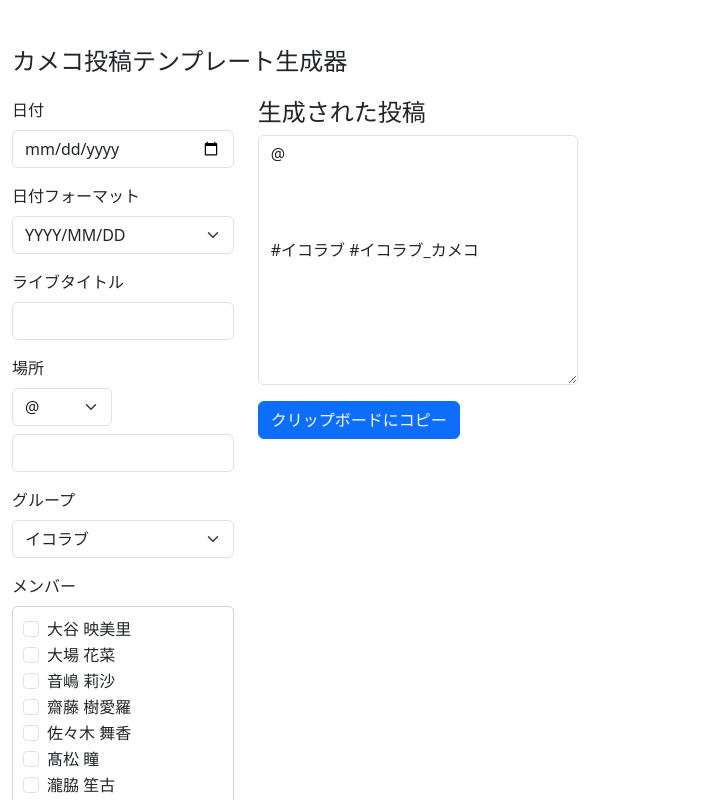
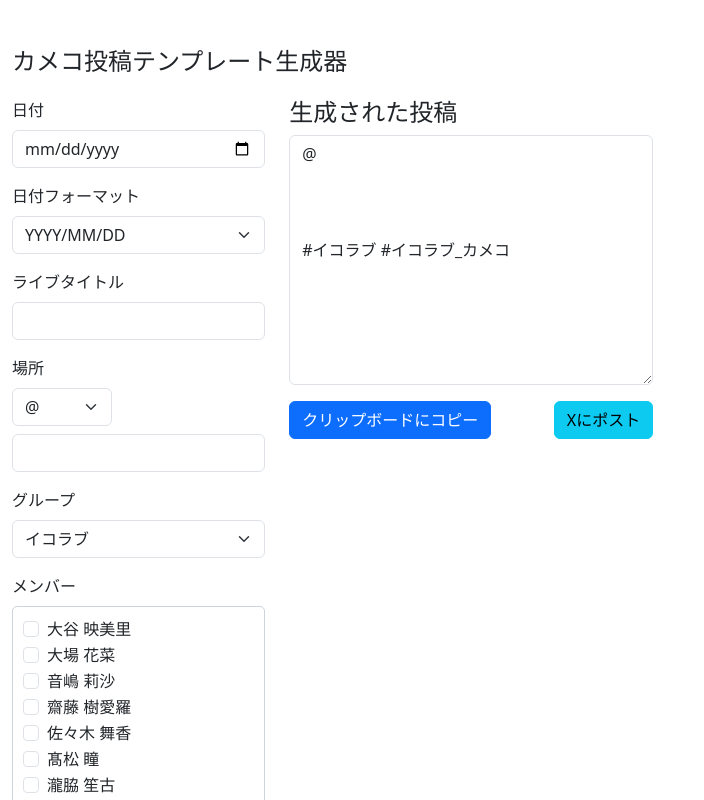
Before and after one commit to popo-eqne-ll/idol-post-generator, a React (Vite) app: page / in a window 1280 px wide. Shown: the top 800 px of the page, without its empty margins (0-704 px from the left). Built offline with nearby package versions, Linux system fonts and the light colour scheme.

Commit message:
feat: Add "Post to X" button and adjust button layout

```diff
--- a/src/App.tsx
+++ b/src/App.tsx
@@ -188,6 +188,11 @@ function App() {
     navigator.clipboard.writeText(generatedText);
   };
 
+  const handlePostToX = () => {
+    const encodedText = encodeURIComponent(generatedText);
+    window.open(`https://twitter.com/intent/tweet?text=${encodedText}`, '_blank');
+  };
+
   return (
     <div className="container mt-5">
       <h1 className="mb-4 fs-4">カメコ投稿テンプレート生成器</h1>
@@ -299,7 +304,10 @@ function App() {
           <div className="mb-3">
             <textarea className="form-control" style={{height: "250px"}} value={generatedText} readOnly />
           </div>
-          <button className="btn btn-primary" onClick={handleCopyClipBoard}>クリップボードにコピー</button>
+          <div className="d-flex justify-content-between">
+            <button className="btn btn-primary" onClick={handleCopyClipBoard}>クリップボードにコピー</button>
+            <button className="btn btn-info" onClick={handlePostToX}>Xにポスト</button>
+          </div>
         </div>
       </div>
     </div>
```
